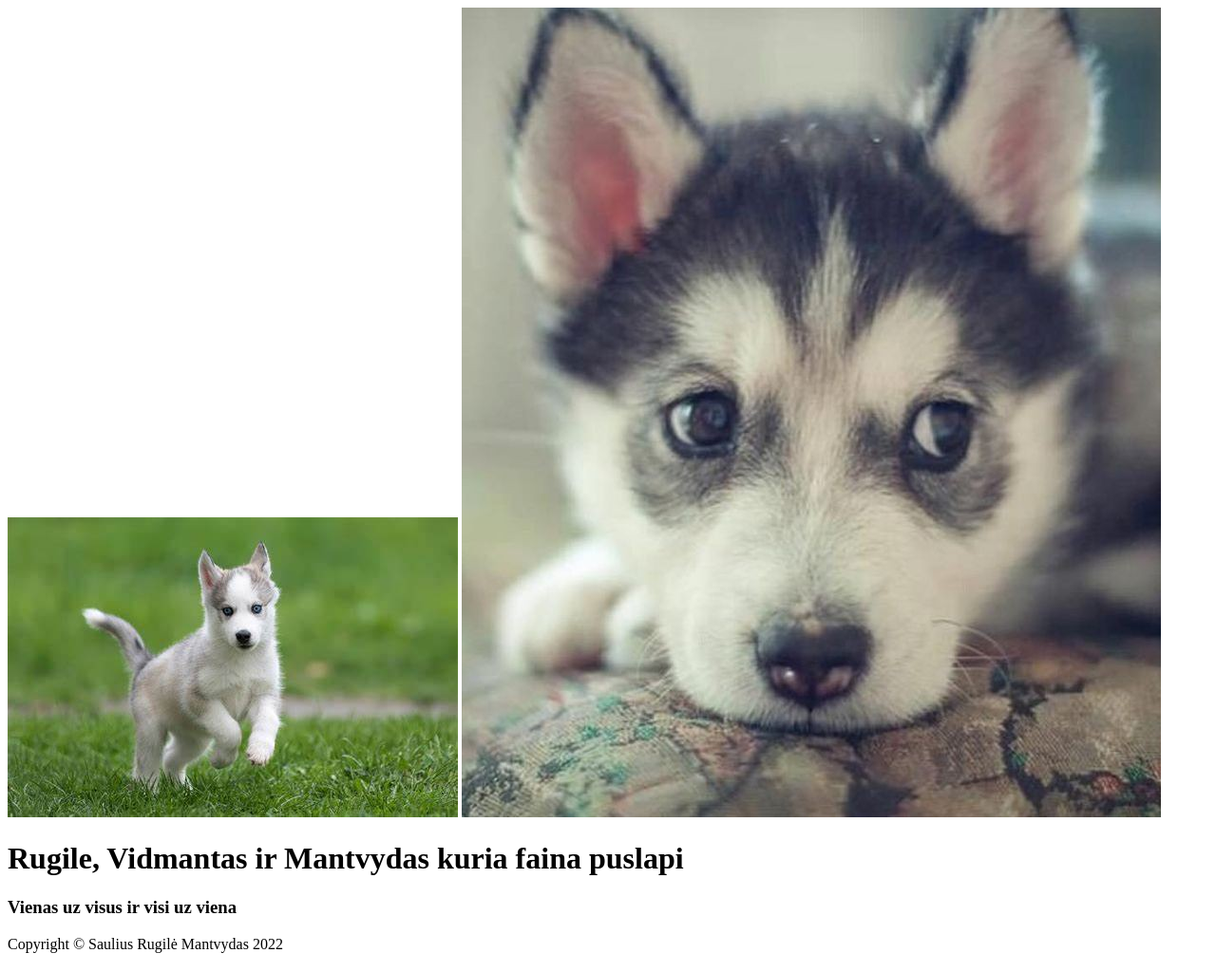
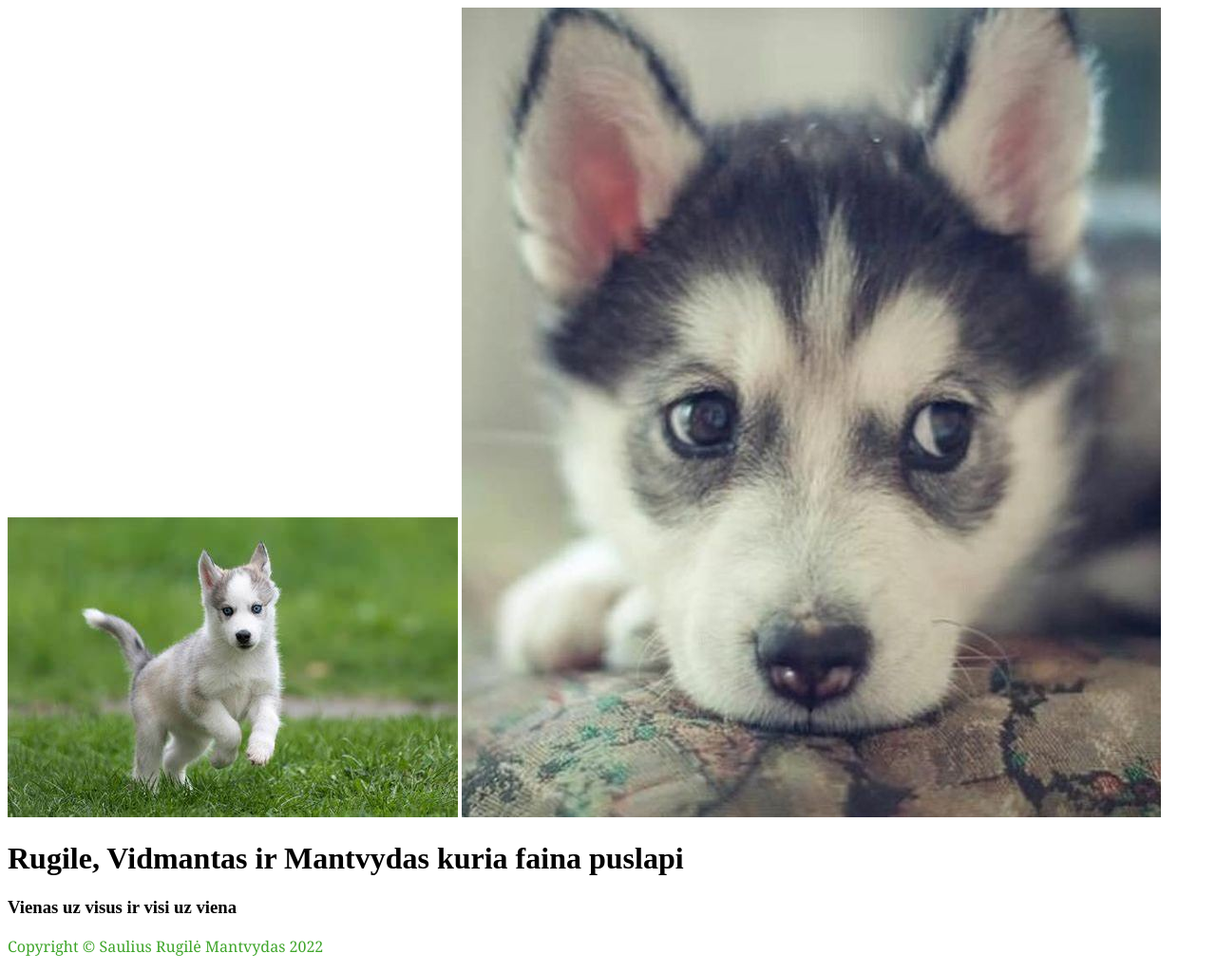
Before and after one commit to Kicaiterugile/git-playground, a plain HTML site: page index.html in a window 1280 px wide. Shown: the whole page at 95% size. Drawn offline with Linux system fonts and the light colour scheme.

Commit message:
footer and color

```diff
--- a/index.html
+++ b/index.html
@@ -5,6 +5,7 @@
     <meta http-equiv="X-UA-Compatible" content="IE=edge">
     <meta name="viewport" content="width=device-width, initial-scale=1.0">
     <title>Musu Dokumentas</title>
+    <link rel="stylesheet" href="style.css">
 </head>
 <body>
 
@@ -25,9 +26,10 @@
 
         <footer>
             <footer class="bg-dark text-white">
-                <div class="container  text-center">
+                <div class="container  text-center textcolor">
 
-                    <p>Copyright &copy; Saulius Rugilė Mantvydas 2022</p>
+                    <p >Copyright &copy; Saulius Rugilė Mantvydas 2022</p>
+
                 </div>
 
             </footer>
--- /dev/null
+++ b/style.css
@@ -0,0 +1,5 @@
+.textcolor {
+    font-family: Cambria, Cochin, Georgia, Times, 'Times New Roman', serif;
+   color: rgb(63, 165, 42);
+
+}
```
